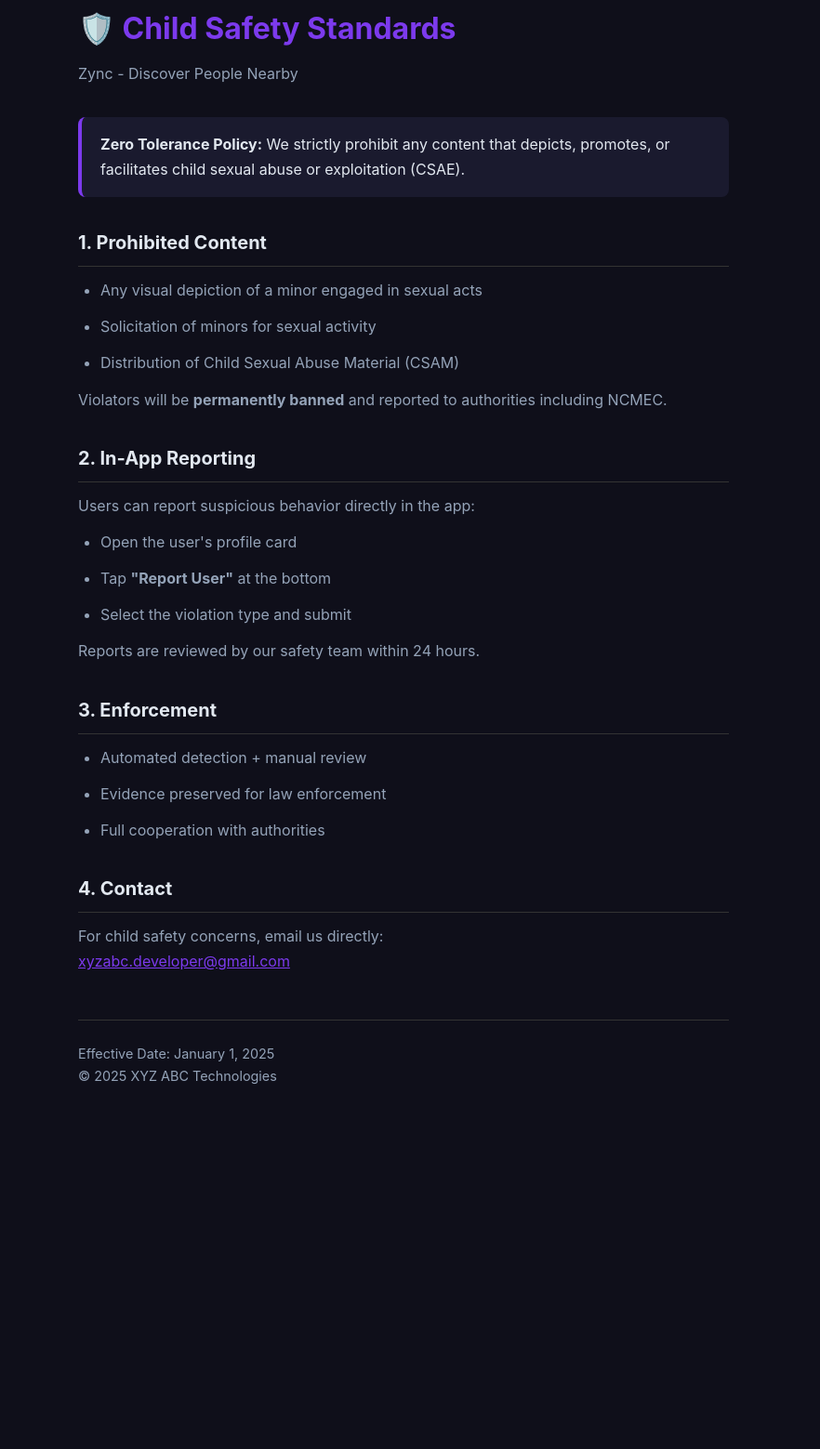
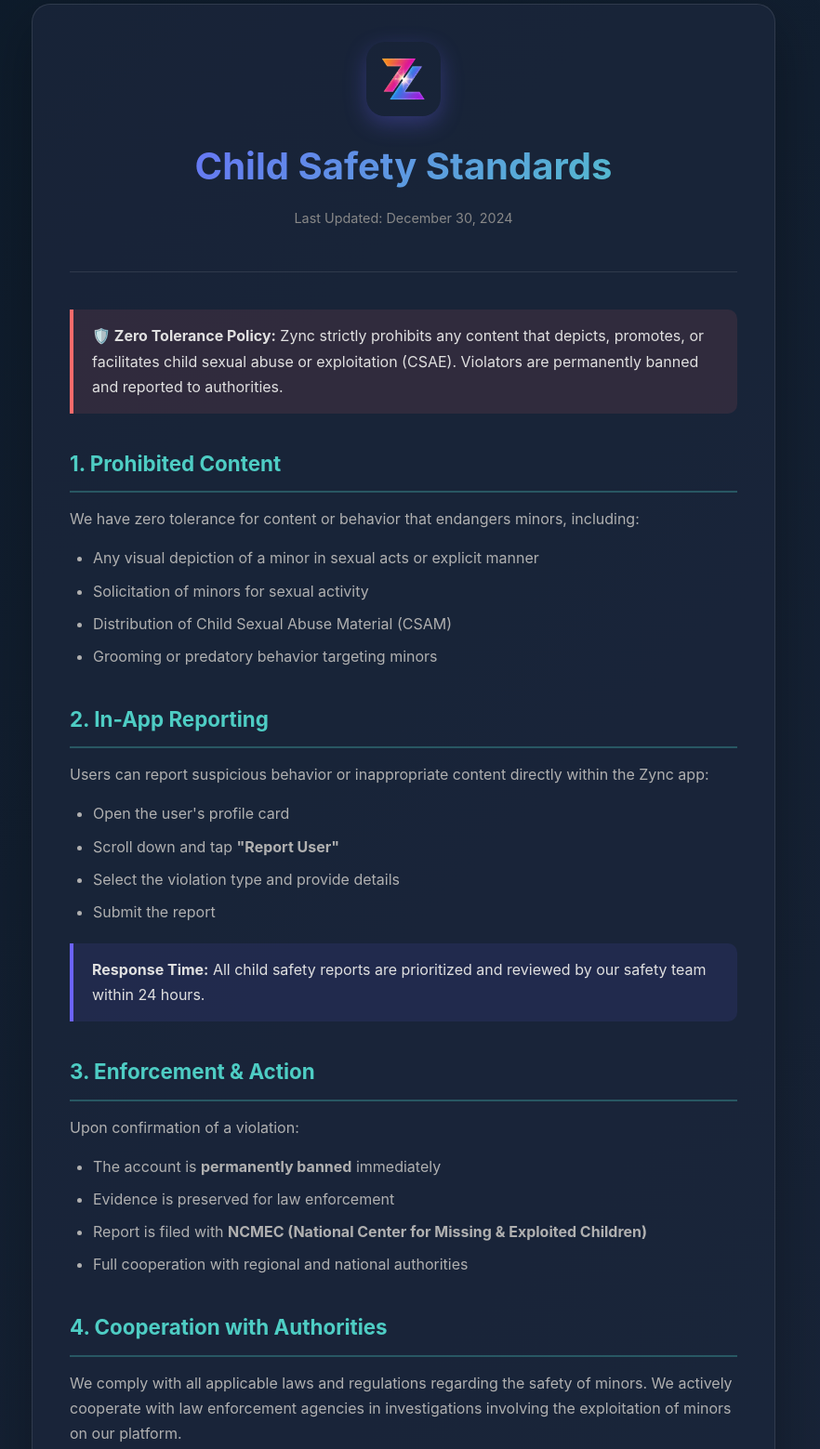
Before and after one commit to 24f1002713/xyzabc-legal-docs, a plain HTML site: page Zync - Discover People Nearby/child-safety.html in a window 1280 px wide. Shown: the part 36-1595 px from the top of the page at 93% size, without its empty margins (206-1088 px from the left). Before the commit the page ends 1259 px from the top, so only its background shows below. Drawn offline with Linux system fonts and the light colour scheme.

Commit message:
added child-safety page

```diff
--- a/Zync - Discover People Nearby/child-safety.html
+++ b/Zync - Discover People Nearby/child-safety.html
@@ -1,115 +1,229 @@
 <!DOCTYPE html>
 <html lang="en">
   <head>
-    <meta charset="UTF-8">
-    <meta name="viewport" content="width=device-width, initial-scale=1.0">
+    <meta charset="UTF-8" />
+    <meta name="viewport" content="width=device-width, initial-scale=1.0" />
     <title>Child Safety Standards - Zync</title>
     <style>
-        :root {
-            --bg: #0f0f1a;
-            --card: #1a1a2e;
-            --purple: #7c3aed;
-            --text: #e2e8f0;
-            --muted: #94a3b8;
+      * {
+        margin: 0;
+        padding: 0;
+        box-sizing: border-box;
       }
-        * { margin: 0; padding: 0; box-sizing: border-box; }
+
       body {
-            font-family: -apple-system, BlinkMacSystemFont, 'Segoe UI', Roboto, sans-serif;
-            background: var(--bg);
-            color: var(--text);
+        font-family: -apple-system, BlinkMacSystemFont, "Segoe UI", Roboto,
+          Oxygen, Ubuntu, sans-serif;
         line-height: 1.7;
+        color: #e0e0e0;
+        background: linear-gradient(135deg, #0d1b2a 0%, #1b263b 100%);
+        min-height: 100vh;
         padding: 40px 20px;
       }
+
       .container {
-            max-width: 700px;
+        max-width: 800px;
         margin: 0 auto;
+        background: rgba(27, 38, 59, 0.8);
+        border-radius: 20px;
+        padding: 40px;
+        box-shadow: 0 20px 60px rgba(0, 0, 0, 0.3);
+        border: 1px solid rgba(255, 255, 255, 0.1);
+      }
+
+      .header {
+        text-align: center;
+        margin-bottom: 40px;
+        padding-bottom: 30px;
+        border-bottom: 1px solid rgba(255, 255, 255, 0.1);
+      }
+
+      .logo {
+        width: 80px;
+        height: 80px;
+        border-radius: 20px;
+        margin: 0 auto 20px;
+        overflow: hidden;
+        box-shadow: 0 8px 24px rgba(108, 99, 255, 0.3);
+      }
+
+      .logo img {
+        width: 100%;
+        height: 100%;
+        object-fit: cover;
+      }
+
+      h1 {
+        font-size: 2.5rem;
+        background: linear-gradient(135deg, #6c63ff, #4ecdc4);
+        -webkit-background-clip: text;
+        -webkit-text-fill-color: transparent;
+        background-clip: text;
+        margin-bottom: 10px;
+      }
+
+      .last-updated {
+        color: #888;
+        font-size: 0.9rem;
+      }
+
+      h2 {
+        color: #4ecdc4;
+        font-size: 1.4rem;
+        margin: 35px 0 15px;
+        padding-bottom: 10px;
+        border-bottom: 2px solid rgba(78, 205, 196, 0.3);
+      }
+
+      h3 {
+        color: #6c63ff;
+        font-size: 1.1rem;
+        margin: 20px 0 10px;
+      }
+
+      p {
+        margin-bottom: 15px;
+        color: #b0b0b0;
+      }
+
+      ul {
+        margin: 15px 0 15px 25px;
+        color: #b0b0b0;
+      }
+
+      li {
+        margin-bottom: 8px;
+      }
+
+      .highlight-box {
+        background: rgba(108, 99, 255, 0.1);
+        border-left: 4px solid #6c63ff;
+        padding: 15px 20px;
+        border-radius: 0 10px 10px 0;
+        margin: 20px 0;
+      }
+
+      .important-box {
+        background: rgba(255, 107, 107, 0.1);
+        border-left: 4px solid #ff6b6b;
+        padding: 15px 20px;
+        border-radius: 0 10px 10px 0;
+        margin: 20px 0;
+      }
+
+      a {
+        color: #4ecdc4;
+        text-decoration: none;
+      }
+
+      a:hover {
+        text-decoration: underline;
+      }
+
+      .footer {
+        text-align: center;
+        margin-top: 40px;
+        padding-top: 30px;
+        border-top: 1px solid rgba(255, 255, 255, 0.1);
+        color: #666;
+        font-size: 0.9rem;
+      }
+
+      @media (max-width: 600px) {
+        .container {
+          padding: 25px;
         }
         h1 {
-            color: var(--purple);
-            font-size: 2rem;
-            margin-bottom: 8px;
+          font-size: 1.8rem;
         }
-        .subtitle {
-            color: var(--muted);
-            margin-bottom: 32px;
-        }
-        h2 {
-            color: var(--text);
-            font-size: 1.25rem;
-            margin-top: 32px;
-            margin-bottom: 12px;
-            padding-bottom: 8px;
-            border-bottom: 1px solid #333;
-        }
-        p, li {
-            color: var(--muted);
-            margin-bottom: 12px;
-        }
-        ul {
-            padding-left: 24px;
-        }
-        .highlight {
-            background: var(--card);
-            border-left: 4px solid var(--purple);
-            padding: 16px 20px;
-            border-radius: 8px;
-            margin: 20px 0;
-        }
-        .highlight strong {
-            color: var(--text);
-        }
-        a {
-            color: var(--purple);
-        }
-        .footer {
-            margin-top: 48px;
-            padding-top: 24px;
-            border-top: 1px solid #333;
-            color: var(--muted);
-            font-size: 0.9rem;
       }
     </style>
   </head>
   <body>
     <div class="container">
-        <h1>🛡️ Child Safety Standards</h1>
-        <p class="subtitle">Zync - Discover People Nearby</p>
+      <div class="header">
+        <div class="logo">
+          <img src="../zync_icon.png" alt="Zync Logo" />
+        </div>
+        <h1>Child Safety Standards</h1>
+        <p class="last-updated">Last Updated: December 30, 2024</p>
+      </div>
 
-        <div class="highlight">
-            <strong>Zero Tolerance Policy:</strong> We strictly prohibit any content that depicts, promotes, or facilitates child sexual abuse or exploitation (CSAE).
+      <div class="important-box">
+        <strong>🛡️ Zero Tolerance Policy:</strong> Zync strictly prohibits any
+        content that depicts, promotes, or facilitates child sexual abuse or
+        exploitation (CSAE). Violators are permanently banned and reported to
+        authorities.
       </div>
 
       <h2>1. Prohibited Content</h2>
+      <p>
+        We have zero tolerance for content or behavior that endangers minors,
+        including:
+      </p>
       <ul>
-            <li>Any visual depiction of a minor engaged in sexual acts</li>
+        <li>Any visual depiction of a minor in sexual acts or explicit manner</li>
         <li>Solicitation of minors for sexual activity</li>
         <li>Distribution of Child Sexual Abuse Material (CSAM)</li>
+        <li>Grooming or predatory behavior targeting minors</li>
       </ul>
-        <p>Violators will be <strong>permanently banned</strong> and reported to authorities including NCMEC.</p>
 
       <h2>2. In-App Reporting</h2>
-        <p>Users can report suspicious behavior directly in the app:</p>
+      <p>
+        Users can report suspicious behavior or inappropriate content directly
+        within the Zync app:
+      </p>
       <ul>
         <li>Open the user's profile card</li>
-            <li>Tap <strong>"Report User"</strong> at the bottom</li>
-            <li>Select the violation type and submit</li>
-        </ul>
-        <p>Reports are reviewed by our safety team within 24 hours.</p>
-
-        <h2>3. Enforcement</h2>
-        <ul>
-            <li>Automated detection + manual review</li>
-            <li>Evidence preserved for law enforcement</li>
-            <li>Full cooperation with authorities</li>
+        <li>Scroll down and tap <strong>"Report User"</strong></li>
+        <li>Select the violation type and provide details</li>
+        <li>Submit the report</li>
       </ul>
 
-        <h2>4. Contact</h2>
-        <p>For child safety concerns, email us directly:<br>
-        <a href="mailto:xyzabc.developer@gmail.com">xyzabc.developer@gmail.com</a></p>
+      <div class="highlight-box">
+        <strong>Response Time:</strong> All child safety reports are prioritized
+        and reviewed by our safety team within 24 hours.
+      </div>
+
+      <h2>3. Enforcement & Action</h2>
+      <p>Upon confirmation of a violation:</p>
+      <ul>
+        <li>The account is <strong>permanently banned</strong> immediately</li>
+        <li>Evidence is preserved for law enforcement</li>
+        <li>
+          Report is filed with
+          <strong>NCMEC (National Center for Missing & Exploited Children)</strong>
+        </li>
+        <li>Full cooperation with regional and national authorities</li>
+      </ul>
+
+      <h2>4. Cooperation with Authorities</h2>
+      <p>
+        We comply with all applicable laws and regulations regarding the safety
+        of minors. We actively cooperate with law enforcement agencies in
+        investigations involving the exploitation of minors on our platform.
+      </p>
+
+      <h2>5. Contact Us</h2>
+      <p>
+        For child safety concerns or to report violations directly, please
+        contact us:
+      </p>
+      <div class="highlight-box">
+        <p>
+          <strong>Email:</strong>
+          <a href="mailto:xyzabc.developer@gmail.com">xyzabc.developer@gmail.com</a>
+        </p>
+        <p><strong>Developer:</strong> XYZABC Technologies</p>
+        <p style="margin-bottom: 0"><strong>Location:</strong> India</p>
+      </div>
 
       <div class="footer">
-            <p>Effective Date: January 1, 2025<br>
-            © 2025 XYZ ABC Technologies</p>
+        <p>© 2025 Zync by XYZABC Technologies. All rights reserved.</p>
+        <p style="margin-top: 10px">
+          <a href="../terms-of-service.html">Terms of Service</a> ·
+          <a href="../privacy-policy.html">Privacy Policy</a>
+        </p>
       </div>
     </div>
   </body>
```
Also changed, not shown: Zync - Discover People Nearby/privacy-policy.html (+2 -1 lines), Zync - Discover People Nearby/terms-of-service.html (+2 -1 lines), index.html (+1 -0 lines). Lines whose indentation alone changed are shown as unchanged.
